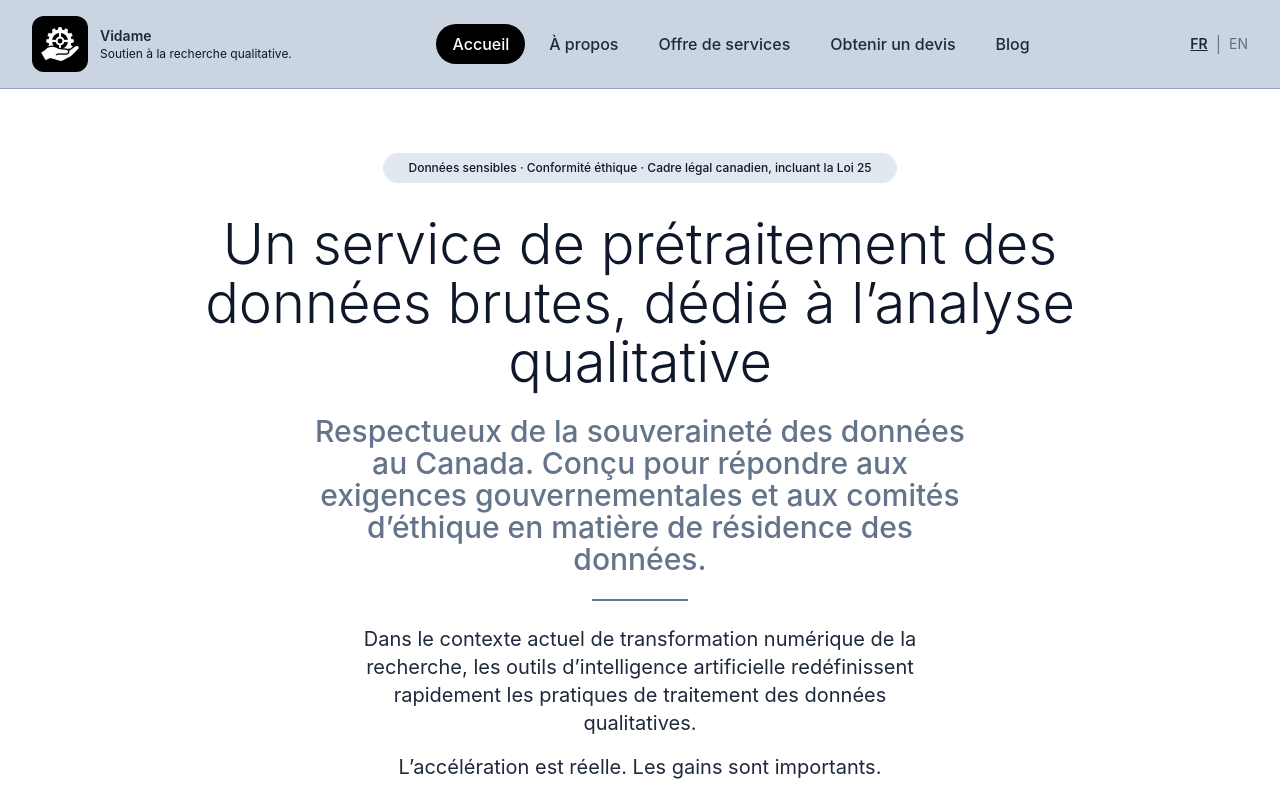
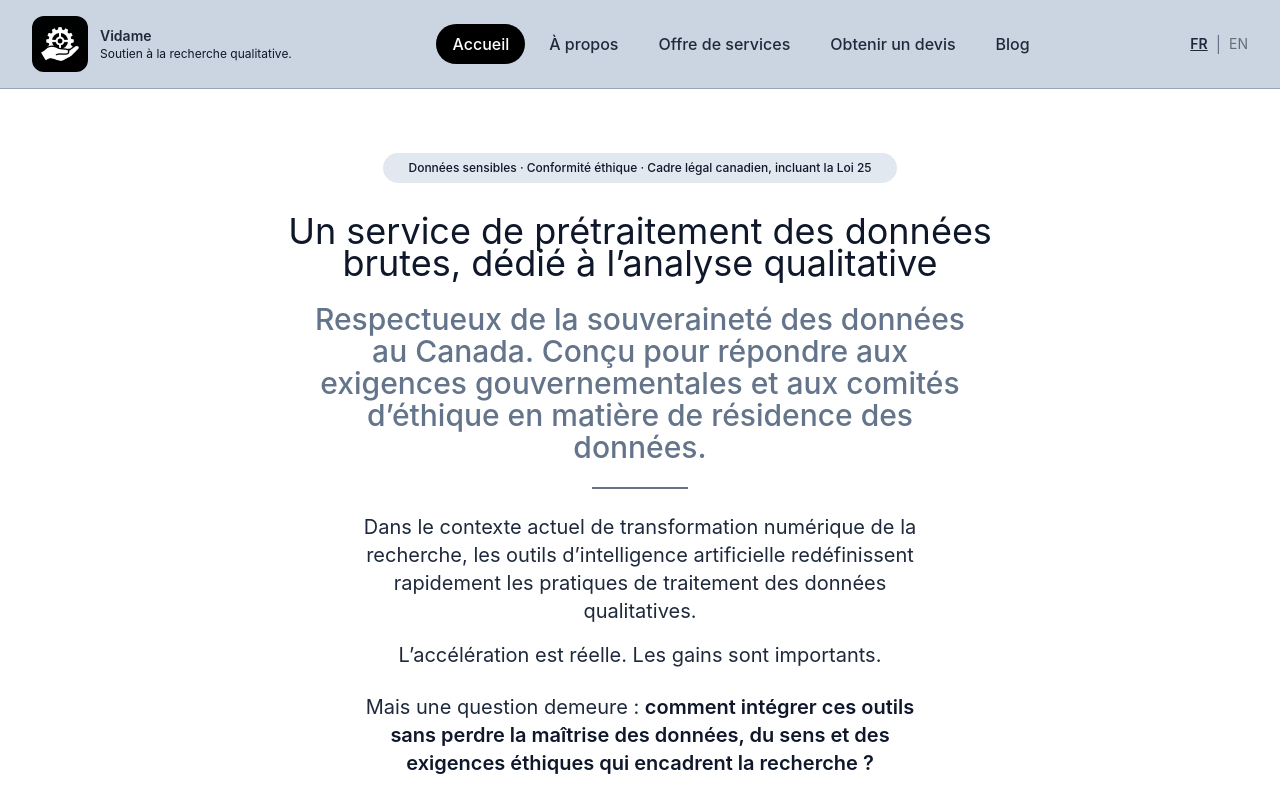
Before and after one commit to momopro21/vidame-recherche, a React (Vite) app: page / in a window 1280 px wide. Shown: the top 796 px of the page. Built offline with nearby package versions, Linux system fonts and the light colour scheme; the HTML template or start-up script is replaced by a standard one.

Commit message:
Update App.tsx

```diff
--- a/src/App.tsx
+++ b/src/App.tsx
@@ -502,7 +502,7 @@ function Accueil({setPage,lang,}: {setPage: (page: string) => void;lang: "fr" |
     {/* ===== VIDAME_REPERE_CONTENU_HERO_ACCUEIL ===== */}
     <div className="px-6 space-y-6 md:px-0">
       {/* ===== VIDAME_REPERE_TITRE_PRINCIPAL_ACCUEIL ===== */}
-<h1 className="text-left text-[32px] font-light leading-[1.05] text-slate-900 md:mx-auto md:max-w-5xl md:text-center md:text-[56px]">
+<h1 className="text-left text-[22px] font-normal leading-7 text-slate-900 md:mx-auto md:max-w-3xl md:text-center md:text-[36px] md:leading-8">
   {lang === "fr" ? (
     <>
       <span className="block">
```
